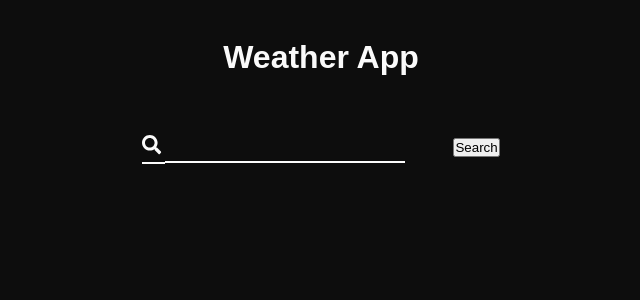
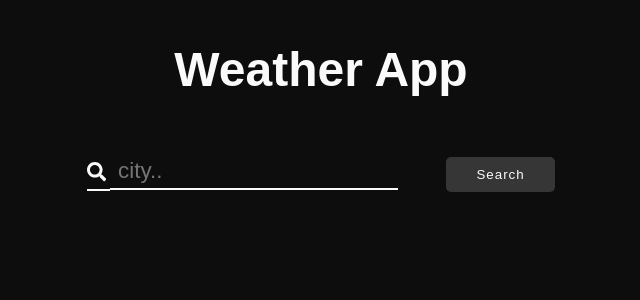
Before and after one commit to aligorgin/weatherS, a Next.js app: page / in a window 1280 px wide. Shown: the top 300 px of the page, without its empty margins (319-959 px from the left). Built offline with nearby package versions, Linux system fonts and the light colour scheme.

Commit message:
added button transitions

```diff
--- a/src/components/Header.tsx
+++ b/src/components/Header.tsx
@@ -8,6 +8,7 @@ const Title = styled.h1`
   margin-top: 2rem;
   color: ${({theme}) => theme.colors.text};
   text-align: center;
+  font-size: 3rem;
 `
 
 export function Header({title}: Props) {
--- a/src/components/Search.tsx
+++ b/src/components/Search.tsx
@@ -16,7 +16,6 @@ const SearchWrapper = styled.div`
   border-bottom: 2px solid ${({theme}) => theme.colors.text};
   color: ${({theme}) => theme.colors.text};
   padding: 0 .25rem 0 0;
-
   ${props => props.isFocused && css`
     border-bottom: 2px solid ${({theme}) => theme.colors.cold};
     color: ${({theme}) => theme.colors.cold};
@@ -29,47 +28,94 @@ const Input = styled.input`
     outline: none;
     border-bottom: 2px solid ${({theme}) => theme.colors.cold};
   }
-;
 
-  &:focus-within ${Wrapper} .div {
-    color: red;
-  }
-
+  width: 40%;
   background-color: transparent;
   color: ${({theme}) => theme.colors.text};
   border-top: none;
   border-right: none;
   border-left: none;
   border-bottom: 2px solid ${({theme}) => theme.colors.text};
-  padding: 0 0 .5rem .5rem;
+  padding: 0 0 .25rem .5rem;
   margin-right: 3rem;
-  font-size: 1.125rem;
+  font-size: 1.4rem;
 `
 
 const Button = styled.button`
+  position: relative;
+  display: inline-flex;
+  padding: 0.625rem 1.9rem;
+  background: ${({theme}) => theme.colors.dark};
+  color: ${({theme}) => theme.colors.text};
+  text-decoration: none;
+  letter-spacing: 1px;
+  border-width: 0;
+  overflow: hidden;
+  border-radius: 5px;
+
+  &:before {
+    content: '';
+    position: absolute;
+    top: ${props => props.Y}px;
+    left: ${props => props.X}px;
+    transform: translate(-50%, -50%);
+    width: 0;
+    height: 0;
+    border-radius: 50%;
+    background: ${({theme}) => theme.colors.cold};
+    transition: width .5s, height .5s;
+  }
+
+  &:hover:before {
+    width: 15rem;
+    height: 15rem;
+  }
+
+  &:active{
+    transform: scale(95%);
+    transition: transform .2s;
+  }
+
+  span {
+    position: relative;
+    z-index: 1;
+  }
 
 `
 
 export function Search() {
 
     const [isFocused, setIsFocused] = useState(false);
+    const [X, setX] = useState(0);
+    const [Y, setY] = useState(0);
+
     const InputEl = useRef<HTMLInputElement>(null);
+    const ButtonEl = useRef<HTMLButtonElement>(null)
 
     const handleOnFocus = () => {
         setIsFocused(true)
-    }
+    };
 
     const handleOnBlur = () => {
         setIsFocused(false)
-    }
+    };
+
+    const handleOnMouseMove = (e) => {
+        setX(e.pageX - ButtonEl.current.offsetLeft);
+        setY(e.pageY - ButtonEl.current.offsetTop);
+    };
 
     return (
         <Wrapper>
             <SearchWrapper isFocused={isFocused}>
                 <FontAwesomeIcon icon={faSearch}/>
             </SearchWrapper>
-            <Input ref={InputEl} type='text' onFocus={handleOnFocus} onBlur={handleOnBlur}/>
-            <Button>Search</Button>
+            <Input ref={InputEl} type='text' onFocus={handleOnFocus} onBlur={handleOnBlur} placeholder='city..'/>
+            <Button ref={ButtonEl} onMouseEnter={handleOnMouseMove} X={X} Y={Y}>
+                <span>
+                    Search
+                </span>
+            </Button>
         </Wrapper>
     )
 }
--- a/src/theme/theme.tsx
+++ b/src/theme/theme.tsx
@@ -1,9 +1,9 @@
 const theme = {
     colors: {
         text: '#fafafa',
-        cold: 'rgb(147,197,253)',
+        cold: '#2196f3',
         hot: '#fd9393',
-        dark: 'rgb(55,65,81)',
+        dark: '#363636',
         darker: '#0d0d0d'
     },
     mediaQueries: {
```
